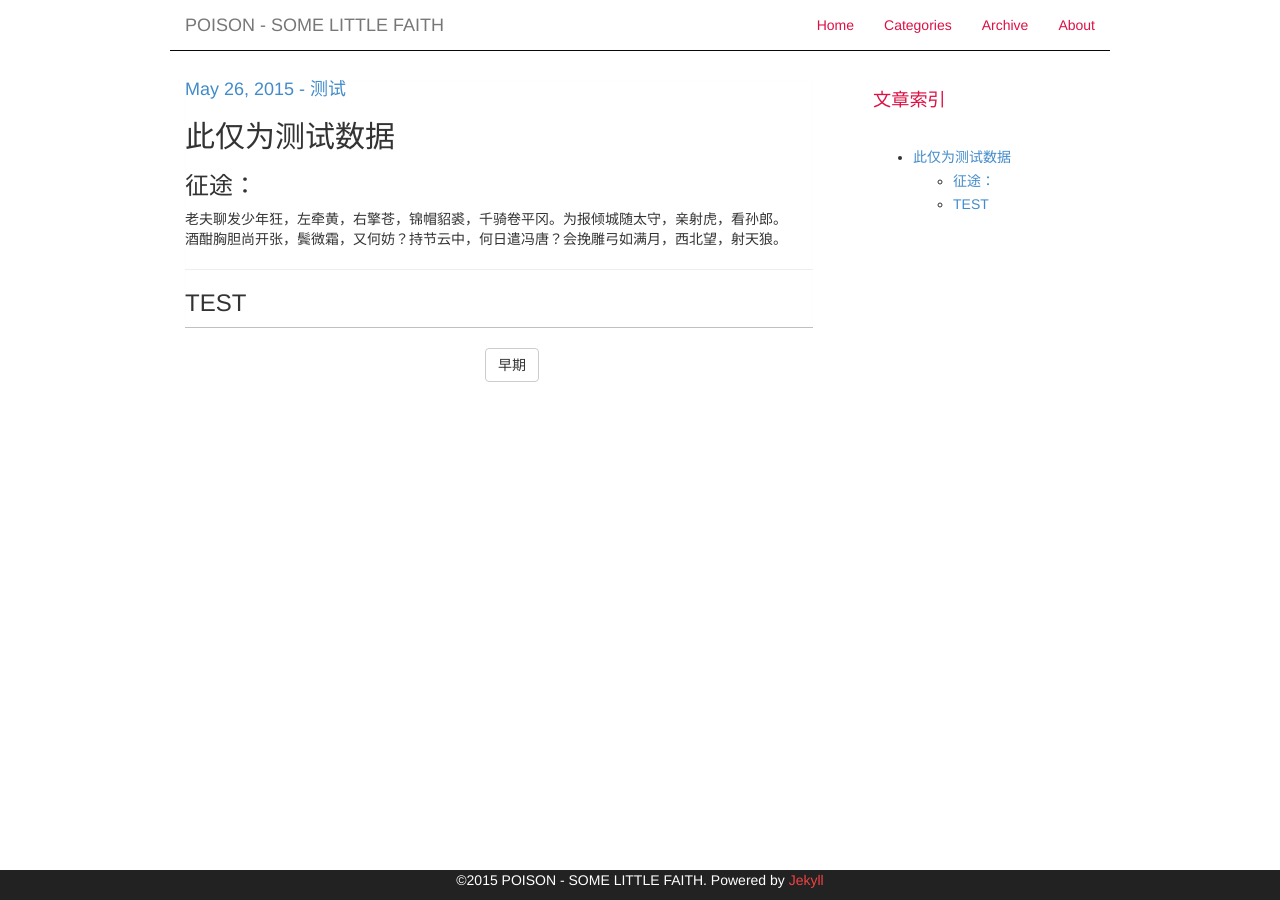
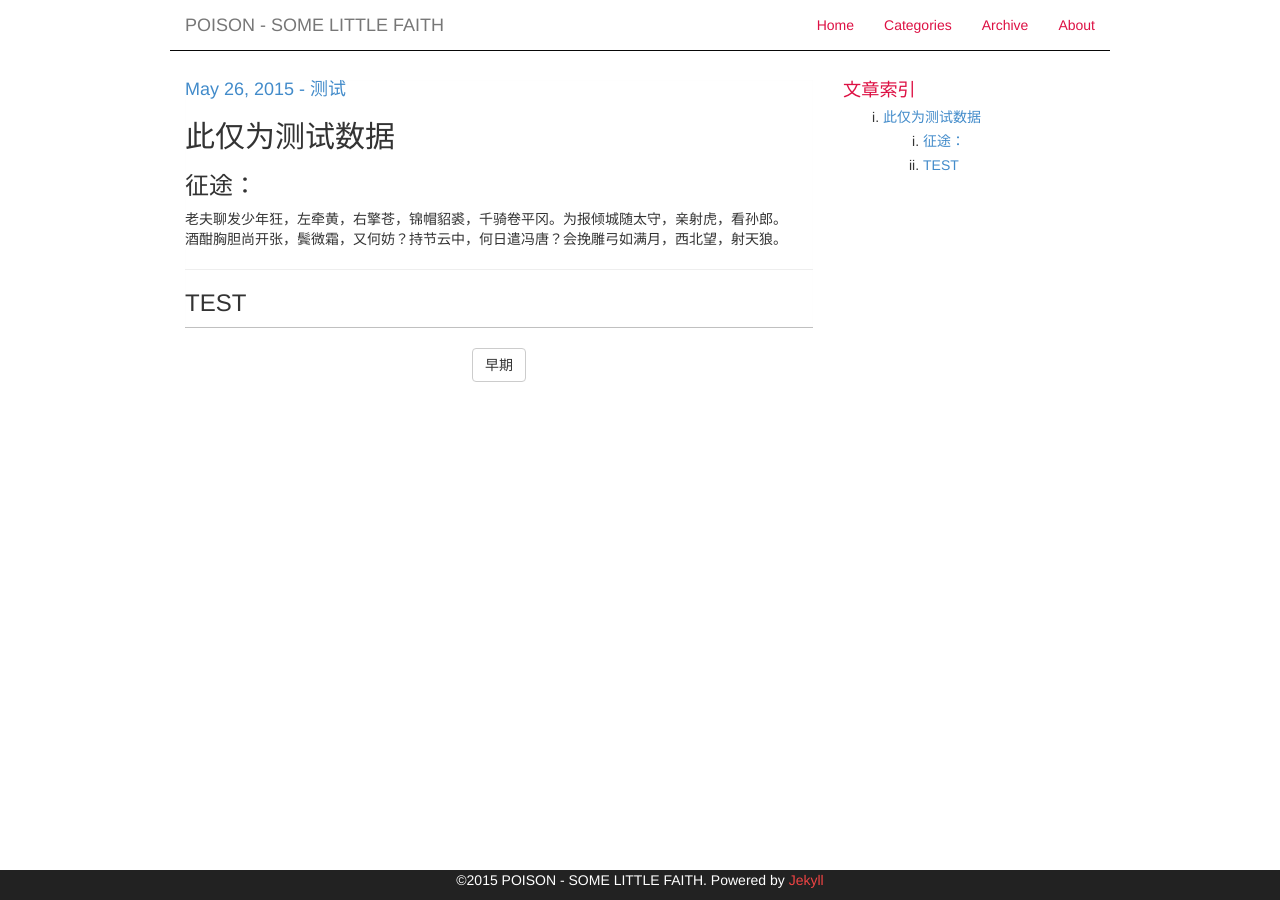
Before and after one commit to nosiop/nosiop.github.io, a Jekyll site: the page built from _posts/test/2015-05-26-Back.md, in a window 1280 px wide. Built offline with Jekyll 4.4.1, drawn with Linux system fonts in a browser that asks for light colours; nearby versions of some CDN libraries; library files that are not in the unit come from our copies.

Commit message:
kblog1.3

```diff
--- a/_config.yml
+++ b/_config.yml
@@ -31,4 +31,6 @@
 markdown: kramdown
 #redcarpet:
 #  extensions: ["no_intra_emphasis", "fenced_code_blocks", "autolink", "tables", "with_toc_data"]
+
+#test host
 host: 192.168.1.7
--- a/_includes/header.html
+++ b/_includes/header.html
@@ -5,7 +5,7 @@
     <meta charset="UTF-8">
     <title>{{ site.name }}</title>
     <meta name="viewport" content="width=device-width, initial-scale=1.0">
-    <script src="{{ site.baseurl }}/js/jquery.min.js"></script>
+    <script src="{{ site.baseurl }}/js/jquery-2.1.4.min.js"></script>
     <script src="{{ site.baseurl }}/js/kapp.js"></script>
     <script src="{{ site.baseurl }}/js/bootstrap.min.js"></script>
     <link href="{{ site.baseurl }}/css/bootstrap.min.css" rel="stylesheet">
@@ -15,6 +15,7 @@
 <body>
 
         <div class="navbar navbar-inverse navbar-fixed-top" role="navigation">
+			<div id="top"></div>
             <div class="navbar-header">
                 <button type="button" class="navbar-toggle" data-toggle="collapse" data-target="#bs-example-navbar-collapse-1">
                   <span class="sr-only">Toggle navigation</span>
--- a/_includes/post_sidebar.html
+++ b/_includes/post_sidebar.html
@@ -2,7 +2,7 @@
 {{ site.description }}
 </div-->
 
-<div id="side_index" class="sidebar well_sidebar">
+<div id="side_index" class="sidebar">
 	<!--h1> 最近文章</h1>
     <ul>
         {% for post in site.posts limit:7 %}
--- a/_layouts/post.html
+++ b/_layouts/post.html
@@ -1,13 +1,16 @@
 {% include header.html %}
 
-<div id="backTop" data-toggle="tooltip" data-placement="left" title="回到顶部">
-	<a href="javascript:;"><img src="{{site.baseurl}}/images/top.png"></a>
-</div>
 <div class="container container-left">
 	<div class="row">
 		<div class="col-md-3 hidden-xs">
 			{% include post_sidebar.html %}
 		</div>
+
+		<div id="backTop" data-toggle="tooltip" data-placement="left" title="回到顶部">
+			<!--a href="javascript:void(0);"><img src="{{site.baseurl}}/images/top.png"></a-->
+			<a href="#top"><img src="{{site.baseurl}}/images/top.png"></a>
+		</div>
+
 		<div class="col-md-9">
 			<div class="article">
 				<div class="well">
@@ -26,7 +29,7 @@
 					{% endif %}
 				</div>
 			</div>
-          <div class="pagination">
+			<div class="pagination" align="center">
 				{% if page.next %}
 				<a class="btn btn-default" href="{{ site.baseurl}}{{ page.next.url }}" class="next">近期<!-- Newer --></a>&nbsp&nbsp&nbsp&nbsp
 				{% endif %}
@@ -38,6 +41,5 @@
 		</div>
 	</div>
 </div>
-
 {% include disqus-comments.html %}
 {% include footer.html %}
--- a/css/theme.css
+++ b/css/theme.css
@@ -15,6 +15,10 @@
 	color: #ee4444;
 }
 
+.sidebar {
+	position: fixed;
+}
+
 .sidebar h1 {
 	color: #D14;
 	font-size: 1.3em;
@@ -27,6 +31,7 @@
 .sidebar li {
 	margin-top: .7em;
 	line-height: 1em;
+	list-style-type:lower-roman;
 }
 
 .sidebar a:hover {
@@ -85,9 +90,21 @@
 	border-radius: 4px;
 	box-shadow: 0px 0px 0px rgba(0, 0, 0, 0.05) inset;
 	margin-left: 30px;
-	margin-top: 30px;
+	position: fixed;
+	overflow: auto;
 }
 
+.well_sidebar h1 {
+	color: #D14;
+	font-size: 23px;
+}
+
+.well_sidebar li {
+	margin-top: .7em;
+	line-height: 1em;
+	list-style-type: disc;
+
+}
 /*归档和分类页面*/
 .well_list h1 {
 	color: #ee4444;
@@ -161,9 +178,10 @@
 /*页码按钮*/
 .pagination {
 	display: inline-block;
-	padding-left: 300px;
-	margin: 20px 0px;
 	border-radius: 4px;
+	width: 100%;
+	margin-left: auto;
+	margin-right: auto;
 }
 
 /*图片设置不超过最大宽度*/
@@ -186,14 +204,22 @@
 /*设置回到顶部的位置*/
 #backTop {
 	position: fixed;
-	right: 280px;
+	right: 100px;
 	bottom: 100px;
 }
 /*隐藏超过一行文字的标题*/
 .texthidden {
-	/*width:200px;*/
+	/*width:200px;
 	overflow: hidden;
 	text-overflow: ellipsis;
 	white-space: nowrap;
-	font-size: 17px;
+	font-size: 17px;*/
 }
+
+.navbar-fixed-top {
+	position: absolute;
+}
+
+li{
+	list-style-type:circle;
+}
--- a/js/kapp.js
+++ b/js/kapp.js
@@ -4,15 +4,14 @@
 $(document).ready(function() {
 	generateIndex();
 	backToTop();
-
 });
 
-function generateIndex() {
+function generateIndex(){
 	if(typeof $('#markdown-toc').html() === 'undefined'){
 		$('#side_index').hide();
 	} else {
 		$('#markdown-toc').hide();
-		$('#side_index').html('<h1>文章索引</h1><br>'+'<ul>'+$('#markdown-toc').html()+'</ul>');
+		$('#side_index').html('<h1>文章索引</h1>'+'<ul>'+$('#markdown-toc').html()+'</ul>');
 	}
 }
 
@@ -26,8 +25,8 @@
 		}
 	});
 	// 点击回到顶部
-	$('#backTop').click(function() {
-		$('body').animate({scrollTop:"0"},500);
+	$('#backTop').click(function(){
+		$("body").animate({scrollTop:"0px"},500);
 	});
 	//初始化
 	$(function() {
```
Also changed, not shown: _includes/sidebar.html (+4 -4 lines). Lines whose indentation alone changed are shown as unchanged.
